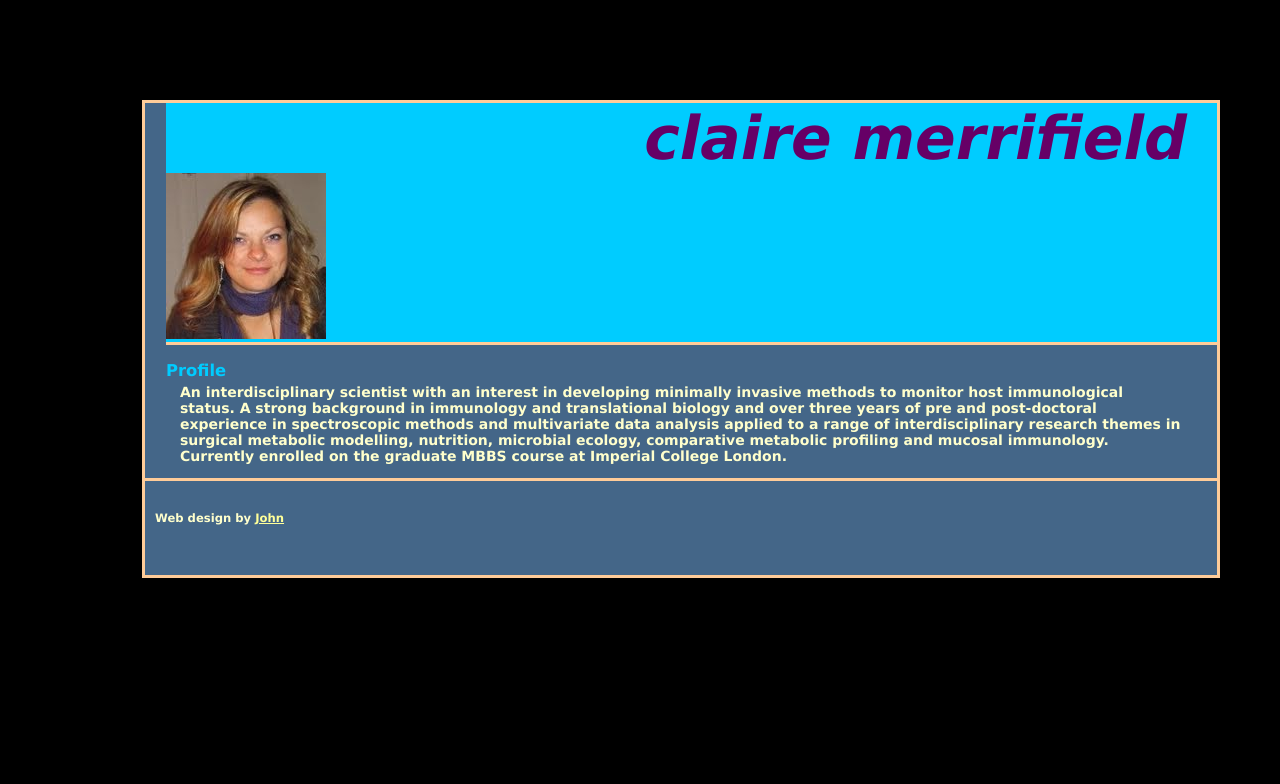
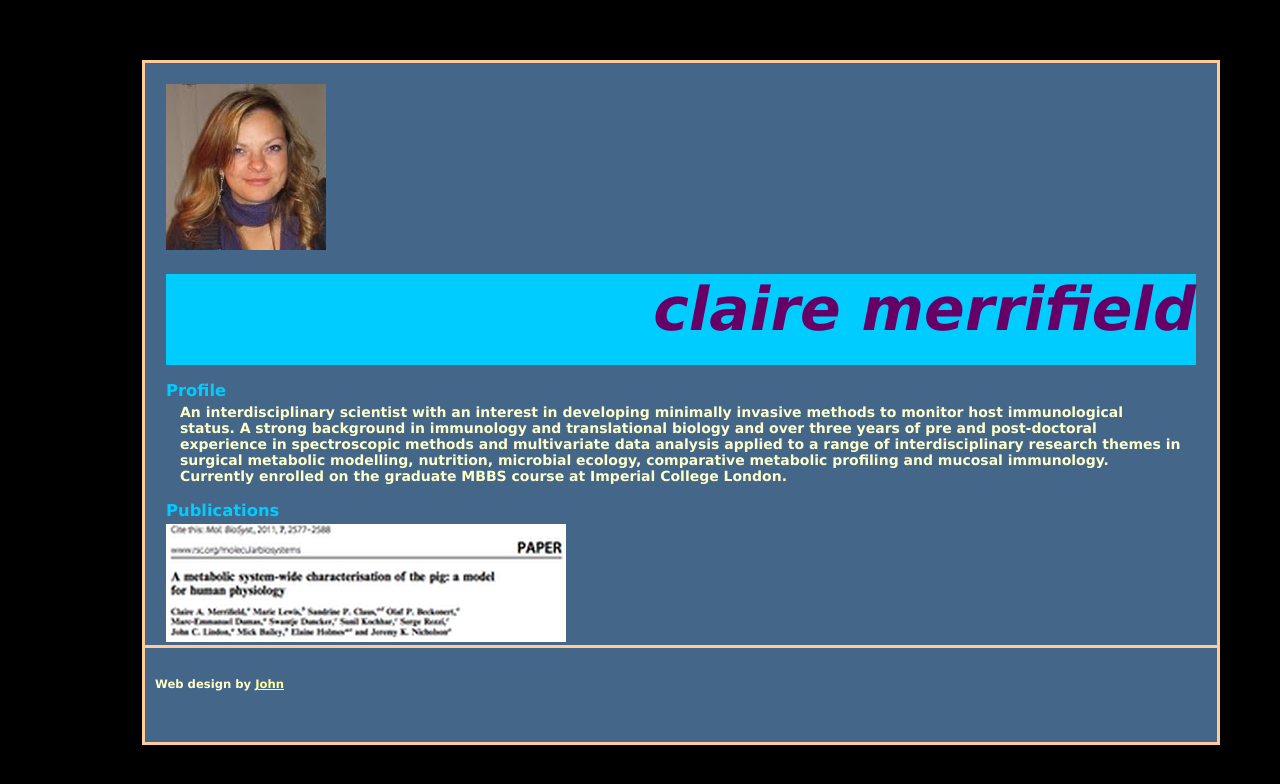
Before and after one commit to johnmerrifield/clairemerrifield.com, a plain HTML site: page index.html in a window 1280 px wide. Drawn offline with Linux system fonts and the light colour scheme.

Commit message:
changed style sheet to jm to try it out

```diff
--- a/index.html
+++ b/index.html
@@ -13,12 +13,14 @@ carrying out post Doctorate research at Imperial College, London." >
 
 
 <div class ="content" > <a name="top"></a>
+<a href="mailto:c.merrifield07@imperial.ac.uk "
+Title="Claire Email"><img src="Claire.jpg" alt="claire email" class ="claire"></a>
 <div class = "header">
 
 <h4>
 
 claire merrifield</h4>
-<img src="Claire.jpg" alt="pic Claire Merrifield" class ="claire"/>
+
 </div>
 <h3>Profile</h3>
 
@@ -32,6 +34,13 @@ claire merrifield</h4>
       in surgical metabolic modelling, nutrition, microbial ecology, comparative
        metabolic profiling and mucosal immunology. Currently enrolled on the graduate
         MBBS course at Imperial College London.</p>
+<h3>Publications</h3>
+
+            <a href="A metabolic system-wide characterisation of the pig- a model for human physiology_PUBLISHED.pdf"
+Title="A metabolic system-wide characterisation of the pig- a model
+ for human physiology_PUBLISHED"><img src="paper.png"
+alt="A metabolic system-wide characterisation of the pig- a model
+ for human physiology_PUBLISHED" class="paper"></a>
 
 
 
--- a/jm.css
+++ b/jm.css
@@ -4,8 +4,8 @@ body {
 body {
 	background: #000  0 0 no-repeat fixed;
 }
-h4 {margin: 0 20px 0 160px; color:#660066; text-align:right;
-font-style: italic;font-size: 60px; z-index: +1;
+h4 {margin-bottom: 0; margin-top: -10px; color:#660066; text-align:right; font-style: italic;
+font-size: 60px;
 }
 h3 {
 	margin-bottom: 0.25em;color:#00CCFF;
@@ -48,7 +48,7 @@ div.links a:hover {
 	color: #F93; border-color: #F93;
 }
 img#claire {
-	position: absolute;  margin:3px; z-index: +1;
+	position: absolute;  top: 103px; left: 145px; margin-bottom: 21px;
 }
 imge#chalint {
 	float:left;
@@ -71,10 +71,10 @@ image#teamrear {
 image#teamfront {
 	float:left; margin: 1.1em 10px 0 0;
 }
-image#mast {
-	position: absolute; border-width: 0; border-bottom: 3px solid #FFCC99;
+image#paper {
+	float: left; margin-bottom: 50px;
 }
-image.fleft {
+image#fleft {
 	float:left; margin 1.1em 10px 0 0
 }
 table {
@@ -88,16 +88,16 @@ div.newsflash {
  	font-weight:bold; color:#FFFF99;
 }
 div.header {
-  margin: -21px -21px 0 0; padding: 0 10px 0 0; border-bottom: solid 3px #FFCC99;
+  padding: 0 0 21px 0;
 }
 div.header {
-	background:  #0CF 0 0 no-repeat fixed;
+	background:  #0CF 0 0 no-repeat fixed;  margin-top: 31px;
 }
 div.content {
 	background:  #468 0 0 no-repeat fixed;
 }
 div.content {
-	position:absolute; margin:0; top:100px;right: 60px; left: 142px;
+	position:absolute; top:60px;right: 60px; left: 142px;
 	color: #FFC; font:14px Verdana, sans-serif; font-weight: bold; padding: 21px;
  	border:3px solid #FFCC99;
 }
```
Also changed, not shown: paper.png (added), screen capture.png (deleted), 2 other files.
